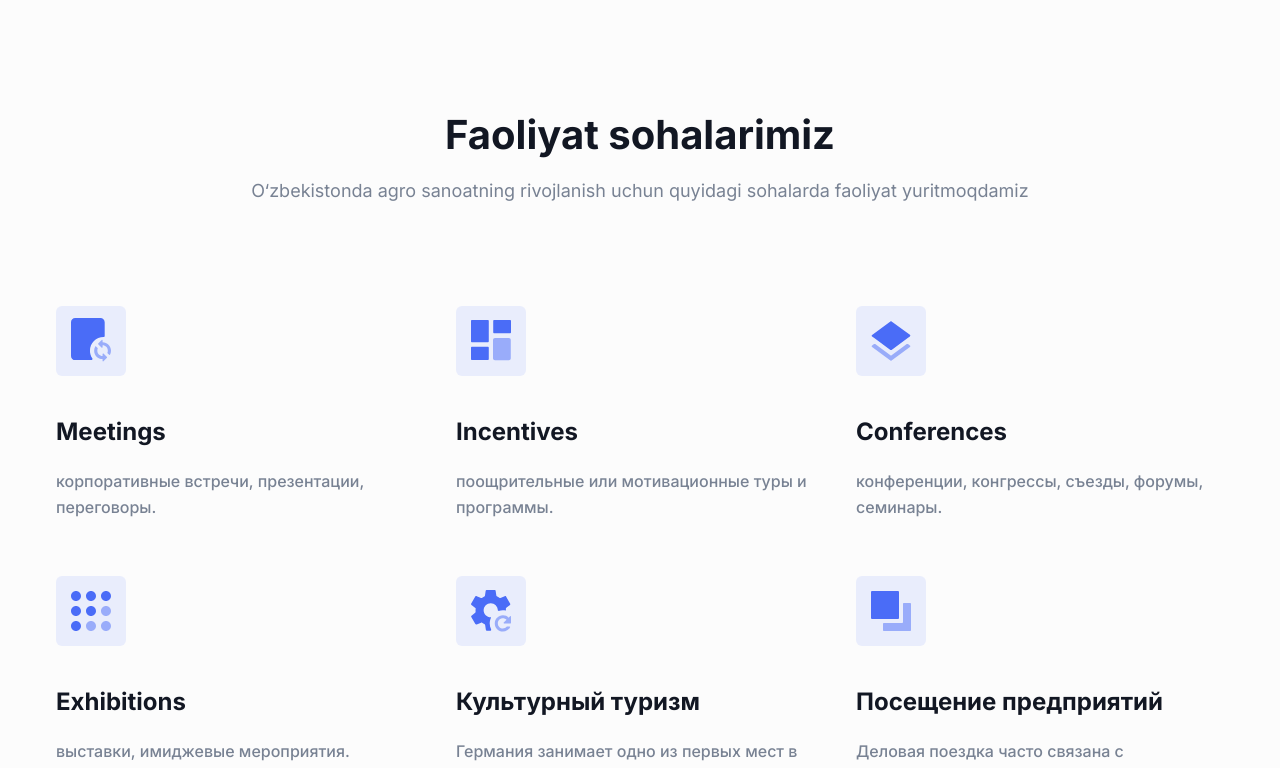
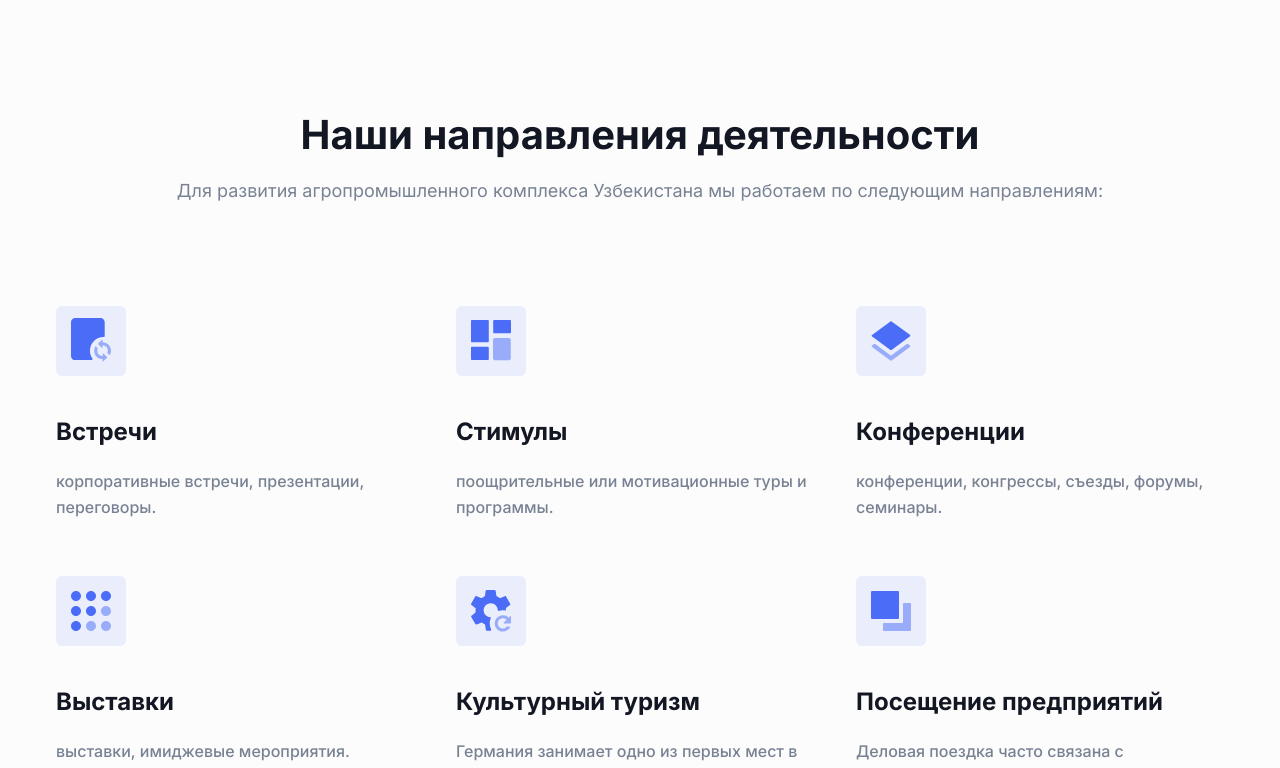
Before and after one commit to Rabbimov/agro-consulting, a Next.js app: page / in a window 1280 px wide. Shown: the part 605-1373 px from the top of the page. Built offline with nearby package versions, Linux system fonts and the light colour scheme.

Commit message:
chanegs are added

```diff
--- a/src/app/blog-business-tourism/page.tsx
+++ b/src/app/blog-business-tourism/page.tsx
@@ -64,7 +64,7 @@ const BlogDetailsPage = () => {
                     Расчет стоимости программы производится индивидуально в
                     зависимости от количества участников. На нашем сайте Вы
                     можете ознакомиться с наиболее важными выставками в Германии
-                    на 2022 год.
+                    на 2025 год.
                   </p>
                 </div>
               </div>
--- a/src/components/About/AboutSectionFirst.tsx
+++ b/src/components/About/AboutSectionFirst.tsx
@@ -37,7 +37,7 @@ const AboutSectionFirst = () => {
                   инсентив-туров в Германии и по всей Европе.
                 </p>
                 <Link
-                  href="/about-us"
+                  href="/about"
                   className=" text-lg font-bold !leading-tight hover:text-primary hover:underline dark:text-white dark:hover:text-primary sm:text-xl md:text-2xl"
                 >
                   Подробнее
--- a/src/components/About/AboutSectionSecond.tsx
+++ b/src/components/About/AboutSectionSecond.tsx
@@ -58,7 +58,7 @@ const AboutSectionSecond = () => {
                       text="Мы на связи 24/7"
                     />
                     <Link
-                      href="/about-us"
+                      href="/about"
                       className=" text-lg font-bold !leading-tight hover:text-primary hover:underline dark:text-white dark:hover:text-primary sm:text-xl md:text-2xl"
                     >
                       Подробнее
--- a/src/components/Brands/index.tsx
+++ b/src/components/Brands/index.tsx
@@ -1,11 +1,13 @@
 import { Brand } from "@/types/brand";
 import Image from "next/image";
 import brandsData from "./brandsData";
+import SectionTitle from "../Common/SectionTitle";
 
 const Brands = () => {
   return (
     <section className="pt-16">
       <div className="container">
+        <SectionTitle title="Наши партнеры" paragraph="" center />
         <div className="-mx-4 flex flex-wrap">
           <div className="w-full px-4">
             <div className="flex flex-wrap items-center justify-center rounded-lg bg-gray-light px-8 py-0 dark:bg-gray-dark sm:px-10 md:px-[50px]  xl:px-[50px] 2xl:px-[70px]">
--- a/src/components/Features/featuresData.tsx
+++ b/src/components/Features/featuresData.tsx
@@ -4,15 +4,22 @@ const featuresData: Feature[] = [
   {
     id: 1,
     icon: (
-      <svg width="40" height="45" viewBox="0 0 40 45" className="fill-current">
+      <>
+        <svg
+          width="40"
+          height="45"
+          viewBox="0 0 40 45"
+          className="fill-current"
+        >
           <path
             opacity="0.5"
             d="M31.579 37.8948C28.6737 37.8948 26.3158 35.5369 26.3158 32.6317C26.3158 31.9159 26.4527 31.2306 26.7135 30.6015C26.7959 30.4027 26.7605 30.1711 26.6083 30.019L24.9997 28.4103C24.7766 28.1872 24.4043 28.2238 24.2487 28.4983C23.5588 29.7145 23.1579 31.125 23.1579 32.6317C23.1579 37.2843 26.9263 41.0527 31.579 41.0527V43.0035C31.579 43.449 32.1175 43.6721 32.4325 43.3571L35.9622 39.8273C36.1575 39.6321 36.1575 39.3155 35.9622 39.1202L32.4325 35.5905C32.1175 35.2755 31.579 35.4986 31.579 35.9441V37.8948ZM31.579 24.2106V22.2598C31.579 21.8144 31.0404 21.5913 30.7254 21.9063L27.1957 25.436C27.0004 25.6313 27.0004 25.9479 27.1957 26.1431L30.7254 29.6729C31.0404 29.9879 31.579 29.7648 31.579 29.3193V27.3685C34.4842 27.3685 36.8421 29.7264 36.8421 32.6317C36.8421 33.3474 36.7052 34.0328 36.4444 34.6618C36.362 34.8606 36.3974 35.0922 36.5496 35.2444L38.1582 36.853C38.3813 37.0762 38.7536 37.0396 38.9092 36.7651C39.5991 35.5488 40 34.1384 40 32.6317C40 27.9791 36.2316 24.2106 31.579 24.2106Z"
           />
           <path d="M18.9474 32.6316C18.9474 35.4705 19.8099 38.0969 21.2941 40.2796C21.7904 41.0094 21.3054 42.1053 20.4229 42.1053H4.21053C1.87368 42.1053 0 40.2316 0 37.8947V4.21053C0 1.89474 1.87368 0 4.21053 0H6.31579H16.8421H29.4737C31.7895 0 33.6842 1.87368 33.6842 4.21053V17.9544C33.6842 18.5032 33.1804 18.9474 32.6316 18.9474C25.0737 18.9474 18.9474 25.0737 18.9474 32.6316Z" />
         </svg>
+      </>
     ),
-    title: "Meetings",
+    title: "Встречи",
     paragraph: "корпоративные встречи, презентации, переговоры.",
   },
   {
@@ -26,7 +33,7 @@ const featuresData: Feature[] = [
         <path d="M23.2222 0C22.6699 0 22.2222 0.447715 22.2222 1V12.3333C22.2222 12.8856 22.6699 13.3333 23.2222 13.3333H39C39.5523 13.3333 40 12.8856 40 12.3333V0.999999C40 0.447714 39.5523 0 39 0H23.2222ZM0 39C0 39.5523 0.447715 40 1 40H16.7778C17.3301 40 17.7778 39.5523 17.7778 39V27.6667C17.7778 27.1144 17.3301 26.6667 16.7778 26.6667H1C0.447716 26.6667 0 27.1144 0 27.6667V39ZM0 21.2222C0 21.7745 0.447715 22.2222 1 22.2222H16.7778C17.3301 22.2222 17.7778 21.7745 17.7778 21.2222V0.999999C17.7778 0.447714 17.3301 0 16.7778 0H1C0.447716 0 0 0.447715 0 1V21.2222Z" />
       </svg>
     ),
-    title: "Incentives",
+    title: "Стимулы",
     paragraph: "поощрительные или мотивационные туры и программы.",
   },
   {
@@ -40,7 +47,7 @@ const featuresData: Feature[] = [
         <path d="M19.408 28.931C19.7603 29.1896 20.2396 29.1894 20.5918 28.9306L36.3556 17.3466L38.8979 15.4883C39.4437 15.0894 39.4446 14.275 38.8996 13.8749L20.5918 0.43445C20.2396 0.175911 19.7604 0.175913 19.4082 0.434452L1.09706 13.8774C0.553051 14.2767 0.552712 15.0892 1.09638 15.4891L3.62222 17.3466L19.408 28.931Z" />
       </svg>
     ),
-    title: "Conferences",
+    title: "Конференции",
     paragraph: "конференции, конгрессы, съезды, форумы, семинары.",
   },
   {
@@ -54,7 +61,7 @@ const featuresData: Feature[] = [
         <path d="M20 15C22.75 15 25 17.25 25 20C25 22.75 22.75 25 20 25C17.25 25 15 22.75 15 20C15 17.25 17.25 15 20 15ZM20 0C22.75 0 25 2.25 25 5C25 7.75 22.75 10 20 10C17.25 10 15 7.75 15 5C15 2.25 17.25 0 20 0ZM5 30C7.75 30 10 32.25 10 35C10 37.75 7.75 40 5 40C2.25 40 0 37.75 0 35C0 32.25 2.25 30 5 30ZM5 15C7.75 15 10 17.25 10 20C10 22.75 7.75 25 5 25C2.25 25 0 22.75 0 20C0 17.25 2.25 15 5 15ZM5 0C7.75 0 10 2.25 10 5C10 7.75 7.75 10 5 10C2.25 10 0 7.75 0 5C0 2.25 2.25 0 5 0ZM35 0C37.75 0 40 2.25 40 5C40 7.75 37.75 10 35 10C32.25 10 30 7.75 30 5C30 2.25 32.25 0 35 0Z" />
       </svg>
     ),
-    title: "Exhibitions",
+    title: "Выставки",
     paragraph: "выставки, имиджевые мероприятия.",
   },
   {
--- a/src/components/Features/index.tsx
+++ b/src/components/Features/index.tsx
@@ -8,8 +8,8 @@ const Features = () => {
       <section id="features" className="py-16 md:py-20 lg:py-28">
         <div className="container">
           <SectionTitle
-            title="Faoliyat sohalarimiz"
-            paragraph="O‘zbekistonda agro sanoatning rivojlanish uchun quyidagi sohalarda faoliyat yuritmoqdamiz"
+            title="Наши направления деятельности"
+            paragraph="Для развития агропромышленного комплекса Узбекистана мы работаем по следующим направлениям:"
             center
           />
 
```
Lines whose indentation alone changed are shown as unchanged.
